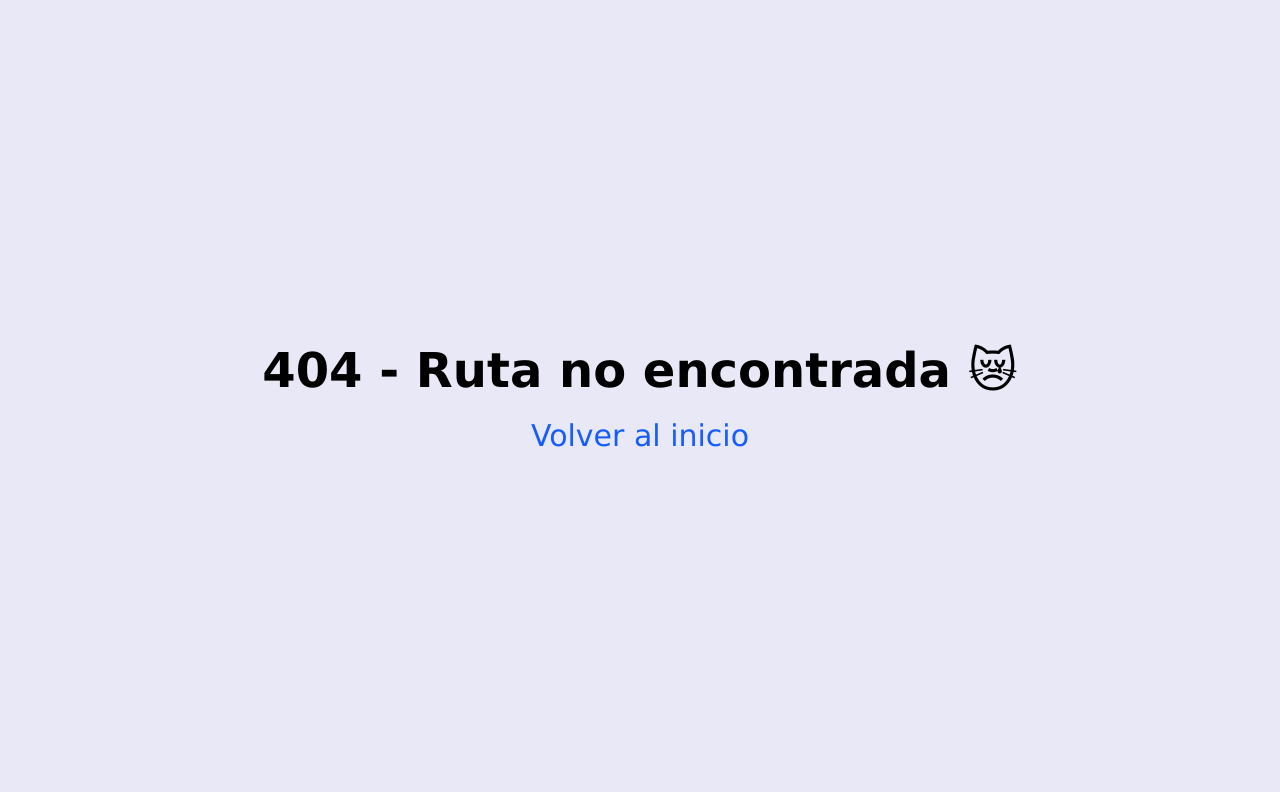
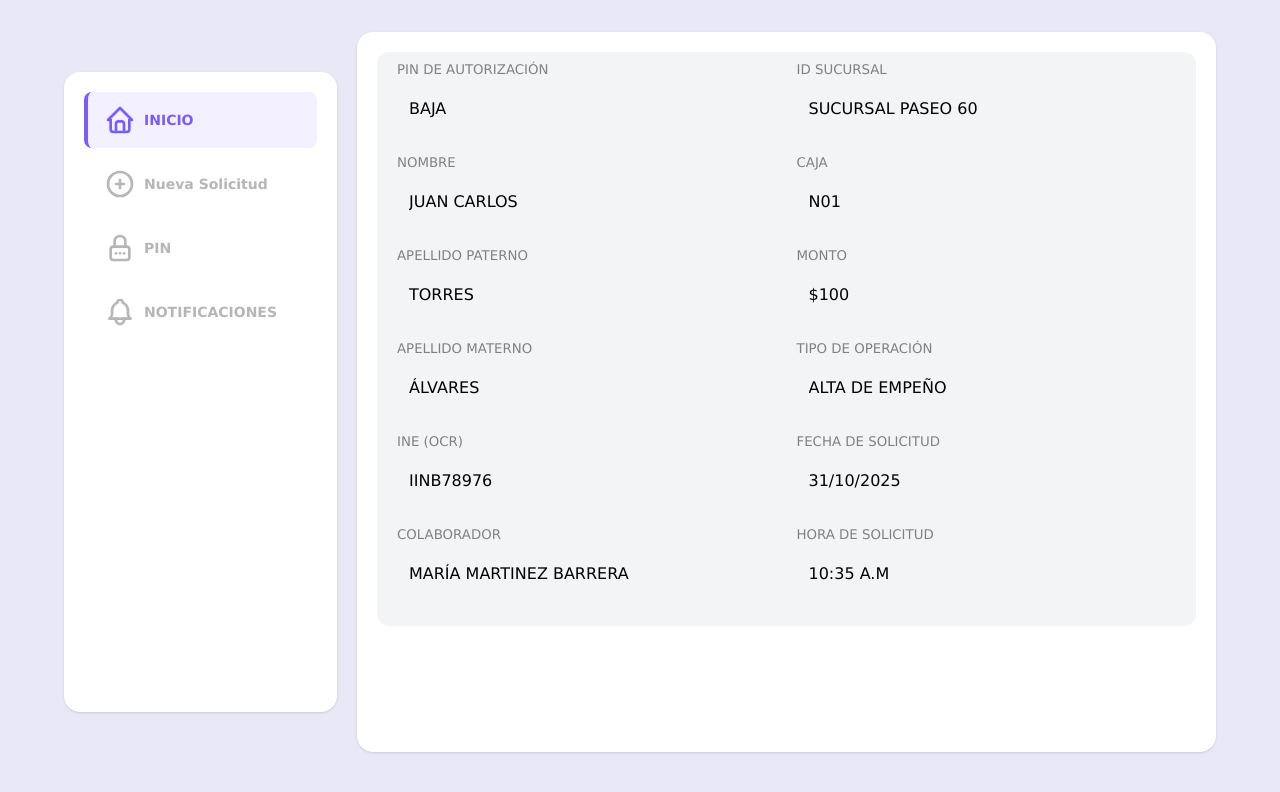
Before and after one commit to GrandMostach0/FRD_Desarrollo_Proyecto, a Vue app: page /VistaFormularioPin in a window 1280 px wide. Before the commit this address had no page. Shown: the top 792 px of the page. Built offline with nearby package versions, Linux system fonts and the light colour scheme.

Commit message:
ajuste de vistas para la parte de anexo de PIN

```diff
--- a/index.html
+++ b/index.html
@@ -4,7 +4,7 @@
     <meta charset="UTF-8" />
     <link rel="icon" type="image/svg+xml" href="/vite.svg" />
     <meta name="viewport" content="width=device-width, initial-scale=1.0" />
-    <title>pruebavue</title>
+    <title>Sistema de Autorización</title>
   </head>
   <body>
     <div id="app"></div>
--- a/src/components/Colaborador-Ventana.vue
+++ b/src/components/Colaborador-Ventana.vue
@@ -1,5 +1,6 @@
 <script setup>
 import menuColaborador from './menuColaborador.vue';
+import formularioPinView from './formulario-pin-view.vue';
 </script>
 
 <template>
@@ -9,8 +10,8 @@ import menuColaborador from './menuColaborador.vue';
       <menuColaborador />
     </div>
 
-    <div class="flex-3 bg-white rounded-2xl h-[90vh] shadow-sm">
-      <RouterView />
+    <div class="flex-3 bg-white h-[90vh] shadow-sm p-5 rounded-2xl">
+      <formularioPinView />
     </div>
 
   </main>
--- /dev/null
+++ b/src/components/formulario-pin-view.vue
@@ -0,0 +1,115 @@
+<template>
+    <div class="flex gap-5 px-5 py-2 bg-gray-100 rounded-xl">
+        <div class="flex-1">
+            <div class="containerInputs">
+                <label for="pinAutoizacion">Pin de autorización</label>
+                <input type="text" name="pinAutoizacion" id="pinAutoizacion" readonly value="Baja">
+            </div>
+
+            <div class="containerInputs">
+                <label for="nombre">Nombre</label>
+                <input type="text" name="nombre" id="nombre" readonly value="Juan Carlos">
+            </div>
+
+            <div class="containerInputs">
+                <label for="apellidoPaterno">apellido paterno</label>
+                <input type="text" name="apellidoPaterno" id="apellidoPaternoInput" readonly value="TORRES">
+            </div>
+
+            <div class="containerInputs">
+                <label for="apellidoMaterno">apellido materno</label>
+                <input type="text" name="apellidoMaterno" id="apellidoMaternoInput" readonly value="ÁLVARES">
+            </div>
+
+            <div class="containerInputs">
+                <label for="ine">ine (ocr)</label>
+                <input type="text" name="ine" id="ineInput" maxlength="13" readonly value="IINB78976">
+            </div>
+
+            <div class="containerInputs">
+                <label for="colaborador">Colaborador</label>
+                <input type="text" name="colaborador" id="colaboradorInput" readonly value="MARÍA MARTINEZ BARRERA">
+            </div>
+        </div>
+
+        <div class="flex-1">
+            <div class="containerInputs">
+                <label for="sucursal">ID Sucursal</label>
+                <input type="text" name="sucursal" id="sucursal" readonly value="sucursal paseo 60">
+            </div>
+
+            <div class="containerInputs">
+                <label for="caja">caja</label>
+                <input type="text" name="caja" id="cajaInput" readonly value="N01">
+            </div>
+
+            <div class="sin-flechitas containerInputs">
+                <label for="monto">monto</label>
+                <input type="text" name="monto" id="montoInput" readonly value="$100">
+            </div>
+
+            <div class="containerInputs">
+                <label for="tipoOperacion">tipo de operación</label>
+                <input type="text" name="tipoOperacion" id="tipoOperacion" readonly value="ALTA DE EMPEÑO">
+            </div>
+
+            <div class="containerInputs">
+                <label for="fechaSolicitud">Fecha De Solicitud</label>
+                <input type="text" name="fechaSolicitud" id="fechaSolicitud" value="31/10/2025">
+            </div>
+
+            <div class="containerInputs">
+                <label for="horarioSolicitud">Hora de Solicitud</label>
+                <input type="text" name="horarioSolicitud" id="horarioSolicitud" value="10:35 A.M">
+            </div>
+        </div>
+    </div>
+</template>
+
+<style scoped>
+
+.containerInputs{
+    margin-bottom: 20px;
+}
+
+label, input{
+    display: block;
+}
+
+label{
+    text-transform: uppercase;
+    font-size: smaller;
+    margin-bottom: 5px;
+    color: gray;
+}
+
+input, select{
+    width: 100%;
+    padding: 12px;
+    border: 1px solid rgba(128, 128, 128, .5);
+    border-radius: 10px;
+    text-transform: uppercase;
+    border: none;
+    outline: none;
+    cursor: default;
+}
+
+button{
+    padding: 8px 64px;
+    background-color: #7A5CFA;
+    border-radius: 10px;
+    color: white;
+    cursor: pointer;
+}
+
+#citricidad {
+    font-size: 24px;
+    font-weight: bold;
+    color: #00FF26;
+}
+
+#modalAceptacion {
+    background-color: rgba(128, 128, 128, .6);
+}
+
+</style>
--- a/src/router/index.js
+++ b/src/router/index.js
@@ -15,6 +15,7 @@ import SolicitudView from "../components/Solicitud-View.vue";
 
 import HistorialRegistros from "../components/HistorialRegistros.vue";
 import PanelAdminView from "../components/PanelAdmin-view.vue";
+import formularioPinView from "../components/formulario-pin-view.vue";
 
 const router = createRouter({
     history: createWebHistory(import.meta.env.BASE_URL),
@@ -31,7 +32,8 @@ const router = createRouter({
                 { path: '/bienvenido', component: Bienvenido},
                 { path: '/solicitud', component: Formulario},
                 { path: '/VistaPin', component: InputView},
-                { path: '/notificaciones', component: Notificaciones}
+                { path: '/VistaFormularioPin', component: formularioPinView},
+                { path: '/notificaciones', component: Notificaciones},
             ]
         },
         {
```
